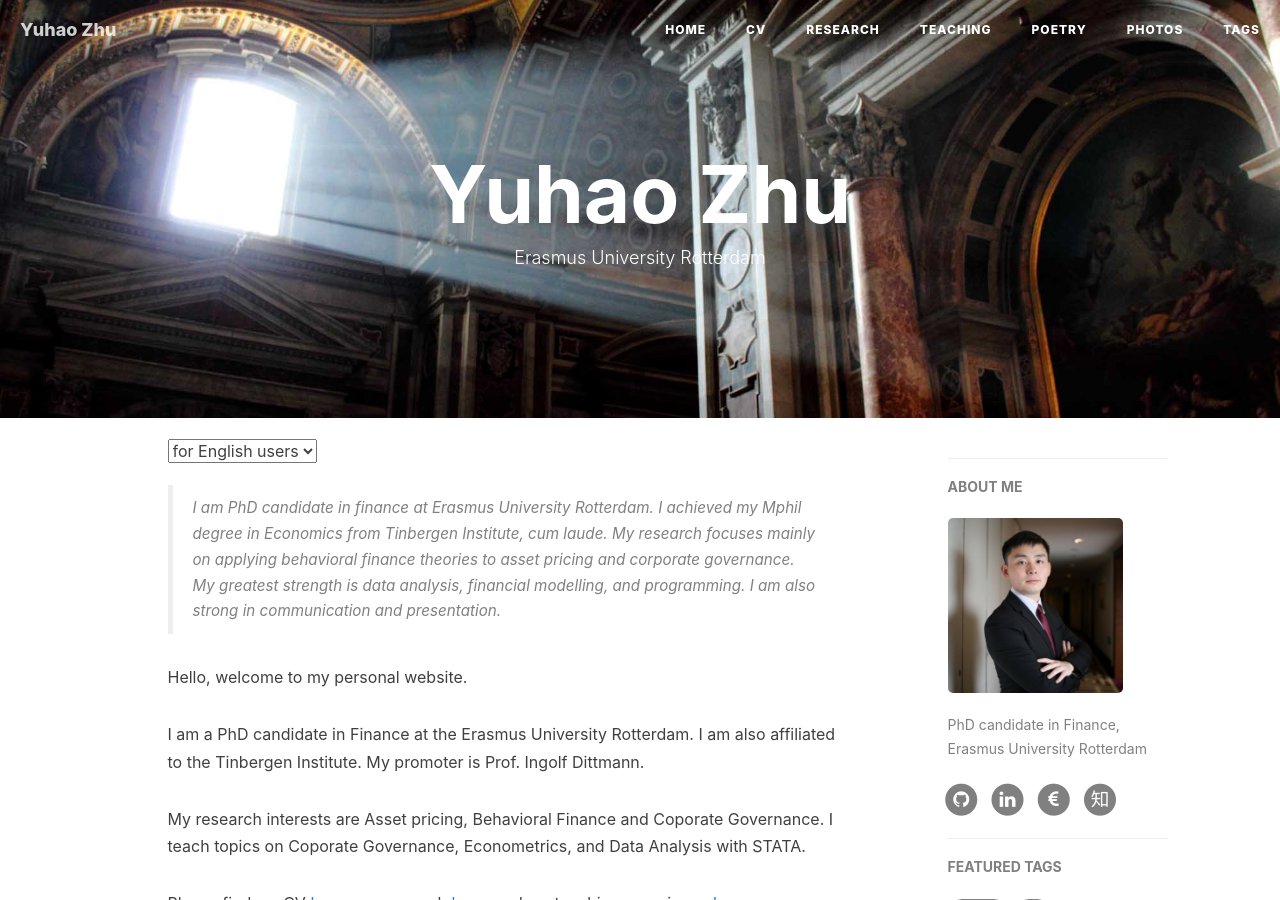
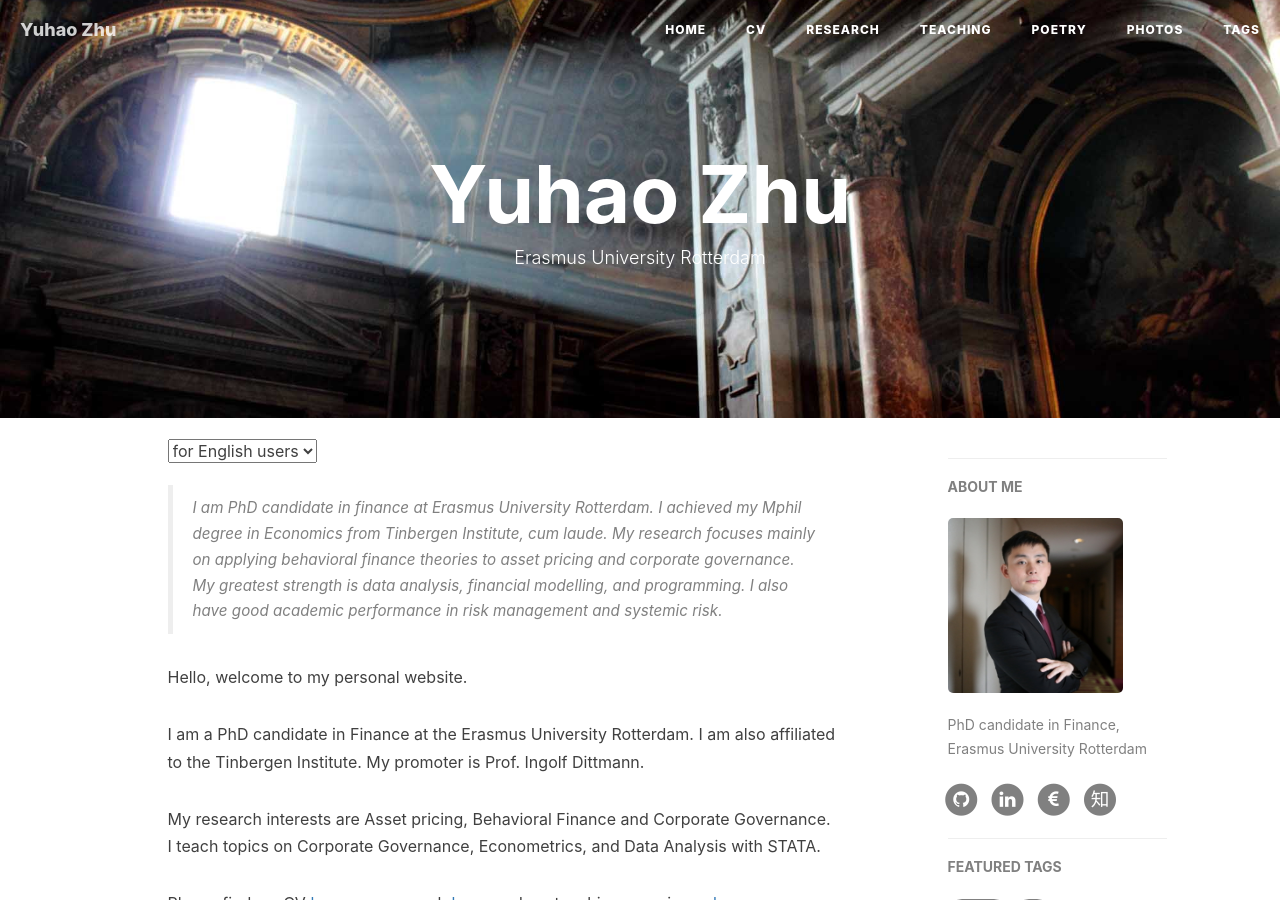
Before and after one commit to forfudan/forfudan.github.io, a Jekyll site: the page built from index.html, in a window 1280 px wide and 900 px high. Built offline with Jekyll 4.4.1, drawn with Linux system fonts in a browser that asks for light colours; nearby versions of some CDN libraries; comment, search, counter and statistics services are not loaded.

Commit message:
update 20180430

```diff
--- a/index.html
+++ b/index.html
@@ -28,7 +28,7 @@
 <!-- English Version -->
 <div class="en post-container">
     <blockquote>
-        I am PhD candidate in finance at Erasmus University Rotterdam. I achieved my Mphil degree in Economics from Tinbergen Institute, cum laude. My research focuses mainly on applying behavioral finance theories to asset pricing and corporate governance. My greatest strength is data analysis, financial modelling, and programming. I am also strong in communication and presentation.
+        I am PhD candidate in finance at Erasmus University Rotterdam. I achieved my Mphil degree in Economics from Tinbergen Institute, cum laude. My research focuses mainly on applying behavioral finance theories to asset pricing and corporate governance. My greatest strength is data analysis, financial modelling, and programming. I also have good academic performance in risk management and systemic risk.
     </blockquote>
     <p>
         Hello, welcome to my personal website.
@@ -37,7 +37,7 @@
         I am a PhD candidate in Finance at the Erasmus University Rotterdam. I am also affiliated to the Tinbergen Institute. My promoter is Prof. Ingolf Dittmann.
     </p>
     <p>
-        My research interests are Asset pricing, Behavioral Finance and Coporate Governance. I teach topics on Coporate Governance, Econometrics, and Data Analysis with STATA.
+        My research interests are Asset pricing, Behavioral Finance and Corporate Governance. I teach topics on Corporate Governance, Econometrics, and Data Analysis with STATA.
     </p>
     <p>
         Please find my CV <a href="{{site.url}}/about_cv/">here</a>, my research <a href="{{site.url}}/about_paper/">here</a>, and my teaching experience <a href="{{site.url}}/about_teaching/">here</a>.
```
Also changed, not shown: 1 other file.
